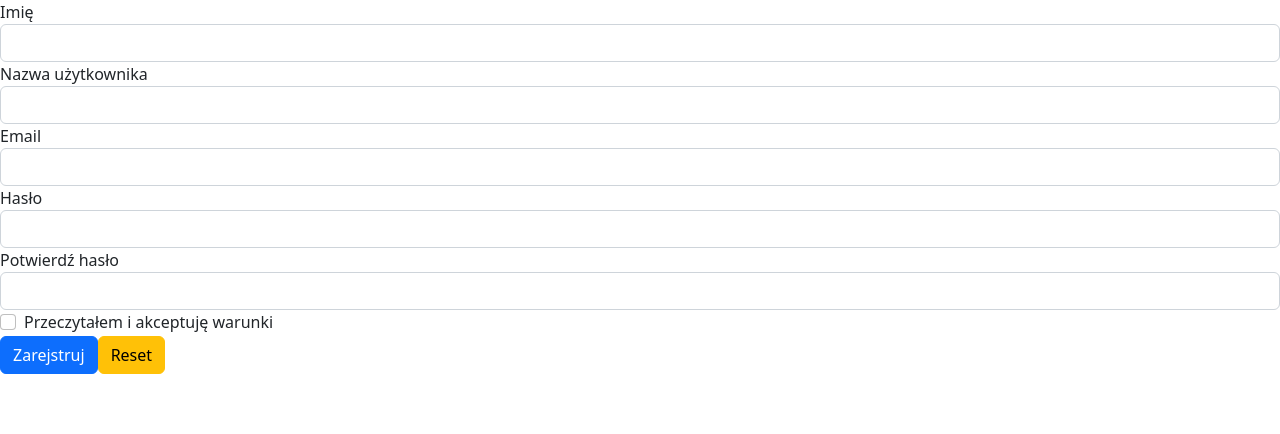
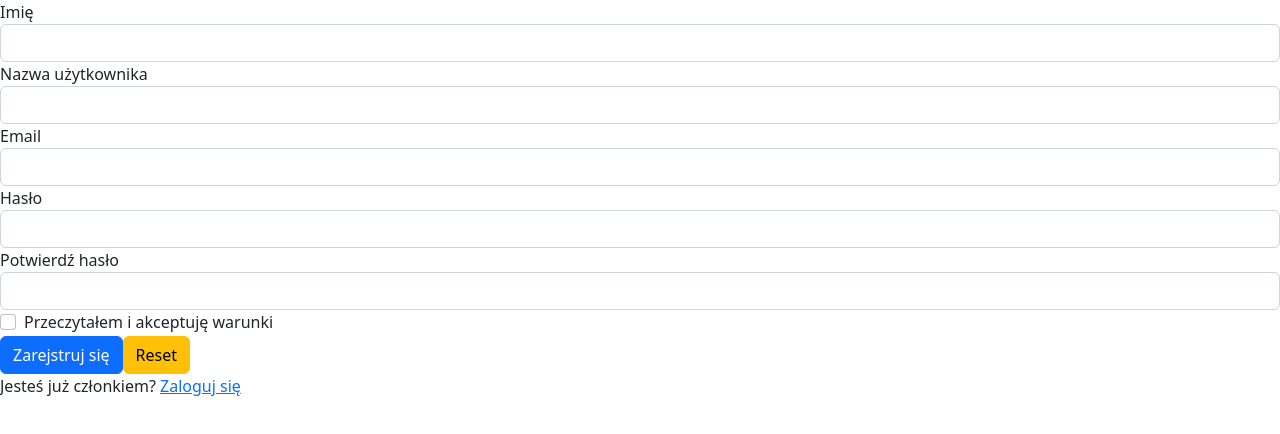
Before and after one commit to kkepa1/Hackaton-frontend, an Angular app: page /register in a window 1280 px wide. Shown: the top 434 px of the page. Built offline with nearby package versions, Linux system fonts and the light colour scheme.

Commit message:
fix: last fixes

```diff
--- a/src/app/login/login.component.html
+++ b/src/app/login/login.component.html
@@ -42,7 +42,7 @@
 
     <div class="form-group">
       <button type="submit" class="btn btn-primary">Zaloguj się</button>
-      <span>Nie jesteś jeszcze członkiem? <a [routerLink]="['../register']">Rejstracja</a></span>
     </div>
   </form>
+  <span>Nie jesteś jeszcze członkiem? <a [routerLink]="['../register']">Zarejstruj się</a></span>
 </div>
--- a/src/app/login/login.component.ts
+++ b/src/app/login/login.component.ts
@@ -1,6 +1,5 @@
-import { Component, OnInit } from '@angular/core';
+import {Component, OnInit} from '@angular/core';
 import {AbstractControl, FormBuilder, FormControl, FormGroup, Validators} from "@angular/forms";
-import Validation from "../register/validation";
 
 @Component({
   selector: 'app-login',
--- a/src/app/register/register.component.html
+++ b/src/app/register/register.component.html
@@ -102,7 +102,7 @@
     </div>
 
     <div class="form-group">
-      <button type="submit" class="btn btn-primary">Zarejstruj</button>
+      <button type="submit" class="btn btn-primary">Zarejstruj się</button>
       <button
         type="button"
         (click)="onReset()"
@@ -112,4 +112,5 @@
       </button>
     </div>
   </form>
+  <span>Jesteś już członkiem? <a [routerLink]="['../login']">Zaloguj się</a></span>
 </div>
```
